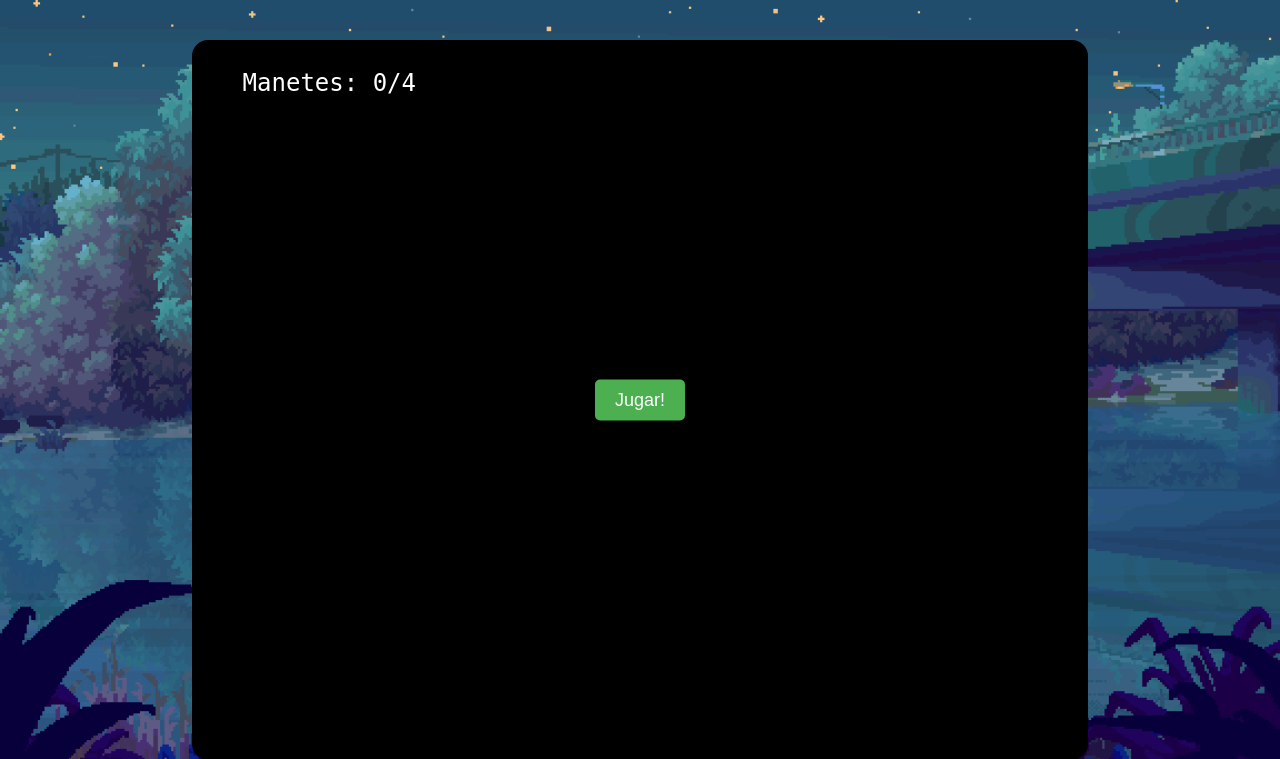
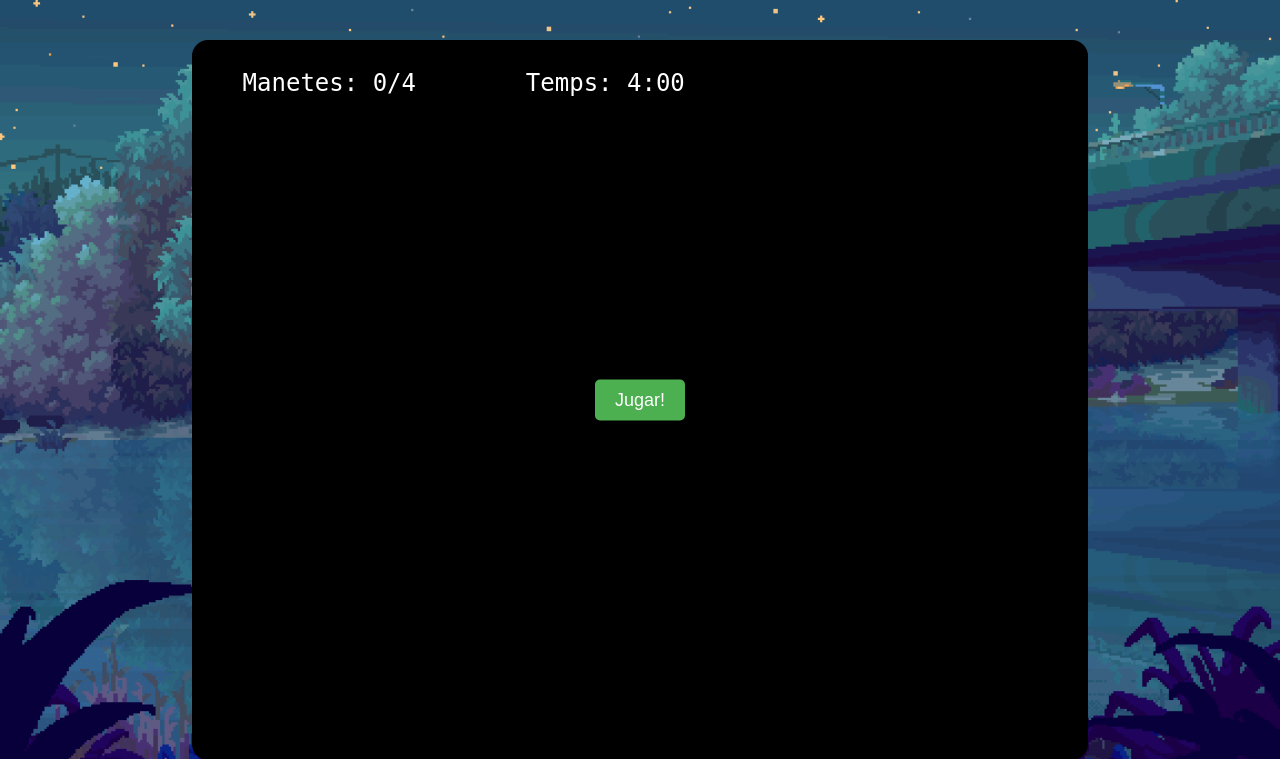
Before and after one commit to jorditus99/cient-fiks, a PHP site: page /joc_natalia/index.html in a window 1280 px wide. Shown: the top 759 px of the page. Run offline with PHP 8.4, Linux system fonts and the light colour scheme.

Commit message:
cambios de hoy
cambios de hoy

```diff
--- a/joc_natalia/index.html
+++ b/joc_natalia/index.html
@@ -1,3 +1,5 @@
+
+
 <!DOCTYPE html>
 <html lang="en">
 <head>
@@ -12,6 +14,8 @@
 
         <div class="table-container" id="table-container">
             <div id="score">Manetes: 0/4</div>
+            <div id="timer">Temps: 4:00</div>
+            <div id="points">Punts: 240</div>
             <div id="life" class="life"></div>
             <table>
                 <!-- here is where the map generates -->
@@ -25,28 +29,28 @@
         // Maze definition
         let maze = [
             `#_#######################################`,
-            `#.#.....?..#........#.....#.......#.....#`,
-            `#.####....?####.#####.###.###.#.#######.#`,
-            `#?....?###....#.........#.....#.#.......#`,
+            `#.#.....?..#........#.....#..?.#..#.....#`,
+            `#.#####....####.#########.##...#.######.#`,
+            `#.............#.........#......#........#`,
             `###.####.###.##.#########.###.###.#######`,
-            `#...#.....#.....#.......#.#.............#`,
-            `#.#.#.###.#.###########.###########.#####`,
-            `#...#.#.#.#.#..#...#..........#.........#`,
-            `###.#.#.#......#.....#.########.#######.#`,
-            `#...#.#.########...#.#........#.......#.#`,
-            `#.#.#...#......#####.######.#.#.#####...#`,
-            `#.#.###.#####...#.........#.#...#.#.#...#`,
-            `#.#...#.....#.#.#.#######.#.#####.#.....#`,
-            `#.###.#####.#.#.#.......#.#.......#.##.##`,
-            `#........#....#.####.######.#####...#...#`,
-            `#####.#.#########.........#.#...#####.###`,
-            `#.#...#...........###########.#.#.......#`,
-            `#.###.#.######.##.#.....#.#...###.#######`,
-            `#...#.#.#....#.#..#.#####.#.#.#.#.#.....#`,
-            `###.###.#.####.#.##.#...#.#.#.#.#.#.###.#`,
-            `#.......#......#.#..#.#.#...#.........#.#`,
-            `#.#...#####.####.#.##.#.###.####.######.#`,
-            `#.#..............................#......#`,
+            `#.#...#.........#.......#.#.............#`,
+            `#.#.#.####.#########.##.###########.#####`,
+            `#.#.#......#.........#........#.........#`,
+            `#.#.######.###.##.##.#.########.#######.#`,
+            `#......#.#.....#...#.#........#.......#.#`,
+            `#.##.#.#.#.#.#.#?....######.#.#.#####...#`,
+            `#.#..#.#.###.#.#...#......#.#...#.#.#..?#`,
+            `#.#..#.#.....#.#####.####.#.#####.#.....#`,
+            `#.####.#.#####...#......#.#.......#.##.##`,
+            `#........#...#####.########.#####...#...#`,
+            `#####.######..........#...#.#...#####.###`,
+            `#.#...#........##.#######.###.#.#.......#`,
+            `#.###.#.######.#..#.....#.#...###.#######`,
+            `#...#.#.#....#.#.##.#####.#.#.#.#.#.....#`,
+            `###.###.#.####.#.#..#...#.#.#.#.#.#.###.#`,
+            `#.......#......#.#.##.#.#...#.........#.#`,
+            `#.#...#####.####.#..#.#.###.####.######.#`,
+            `#.#.?.......#.........#..........#......#`,
             `################################!########`
         ];
 
@@ -58,6 +62,12 @@
         const lifeContainer = document.getElementById('life');
         const tableContainer = document.getElementById('table-container');
         let isImmune = false;
+        let timeRemaining = 240; // 4 minutes in seconds
+        let points = timeRemaining; // Points equal to the countdown time initially
+        const timerDisplay = document.getElementById('timer');
+        const pointsDisplay = document.getElementById('points');
+
+
 
         // Key states and counters
         let isOnKeyTile = false;
@@ -70,10 +80,47 @@
         let gameInterval;
         let vides = [];
 
+        function startCountdownTimer() {
+                pointsInterval = setInterval(() => {
+                    // Decrease time and points by 1 each second
+                    timeRemaining -= 1;
+                    points = timeRemaining;
+
+                    // Update the timer and points displays
+                    updateTimerDisplay(timeRemaining);
+                    pointsDisplay.textContent = 'Punts: ' + points;
+
+                    // Check if time has run out
+                    if (timeRemaining <= 0) {
+                        clearInterval(pointsInterval);
+                        points = 0;
+                        pointsDisplay.textContent = 'Punts: ' + points;
+                        timerDisplay.textContent = 'Temps: 0:00';
+
+                        // Optional: End game if time runs out
+                        alert("Oh no, s'ha acabat el temps!");
+                        location.reload(); // Restart the game or implement a custom end screen
+                    }
+                }, 1000);
+            }
+
+            function updateTimerDisplay(seconds) {
+                const minutes = Math.floor(seconds / 60);
+                const secs = seconds % 60;
+                timerDisplay.textContent = `Temps: ${minutes}:${secs < 10 ? '0' : ''}${secs}`;
+            }
+
         // DRAWING OF MAZE
         function loadPage() {
 
             document.getElementById('one').style.display = 'none'; //Esconde el botón de 'Jugar!'
+
+            // Set initial points and start the countdown timer
+            points = 240; // 4 minutes in seconds
+            timeRemaining = 240;
+            pointsDisplay.textContent = 'Punts: ' + points;
+            updateTimerDisplay(timeRemaining); // Initial display as "4:00"
+            startCountdownTimer();
 
             let mover = document.createElement('div');
             mover.style.left = '19.5%';
@@ -94,7 +141,8 @@
 
             // Initialize multiple enemies
             let enemies = [
-                { element: createEnemy(50, 37), direction: -1 },
+                { element: createEnemy(30, 31), direction: -1 },
+                { element: createEnemy(56, 37), direction: -1 },
                 { element: createEnemy(29, 66), direction: -1 },
                 { element: createEnemy(64, 79), direction: -1 }
             ];
@@ -119,6 +167,7 @@
                     }
                 }
             }
+
 
             // Enemy movement function
             // Update enemy movement to include collision check
@@ -276,12 +325,15 @@
                     playerRect.top < winTileRect.bottom &&
                     playerRect.bottom > winTileRect.top) {
 
-                    // Win condition is met
-                    alert("Felicitats! Has guanyat!");
+                    // Stop the countdown
+                    clearInterval(pointsInterval);
 
-                    // Stop further gameplay
+                    // Show final points and congratulatory message
+                    alert("Felicitats! Has guanyat amb " + points + " punts!");
+
+                    // End the game or reload
                     endGame();
-                    location.reload(); // Or handle game reset logic here
+                    location.reload();
                 }
             }
 
--- a/joc_natalia/style.css
+++ b/joc_natalia/style.css
@@ -149,6 +149,16 @@ td {
     z-index: 10; /* Ensure it's above the table */
 }
 
+#timer {
+    font-family: monospace;
+    position: absolute;
+    top: 4%;
+    right: 45%;
+    font-size: 24px;
+    color: rgb(255, 255, 255);
+    z-index: 10; /* Ensure it's above the table */
+}
+
 #life {
     position: absolute;
     top: 2%;
```
